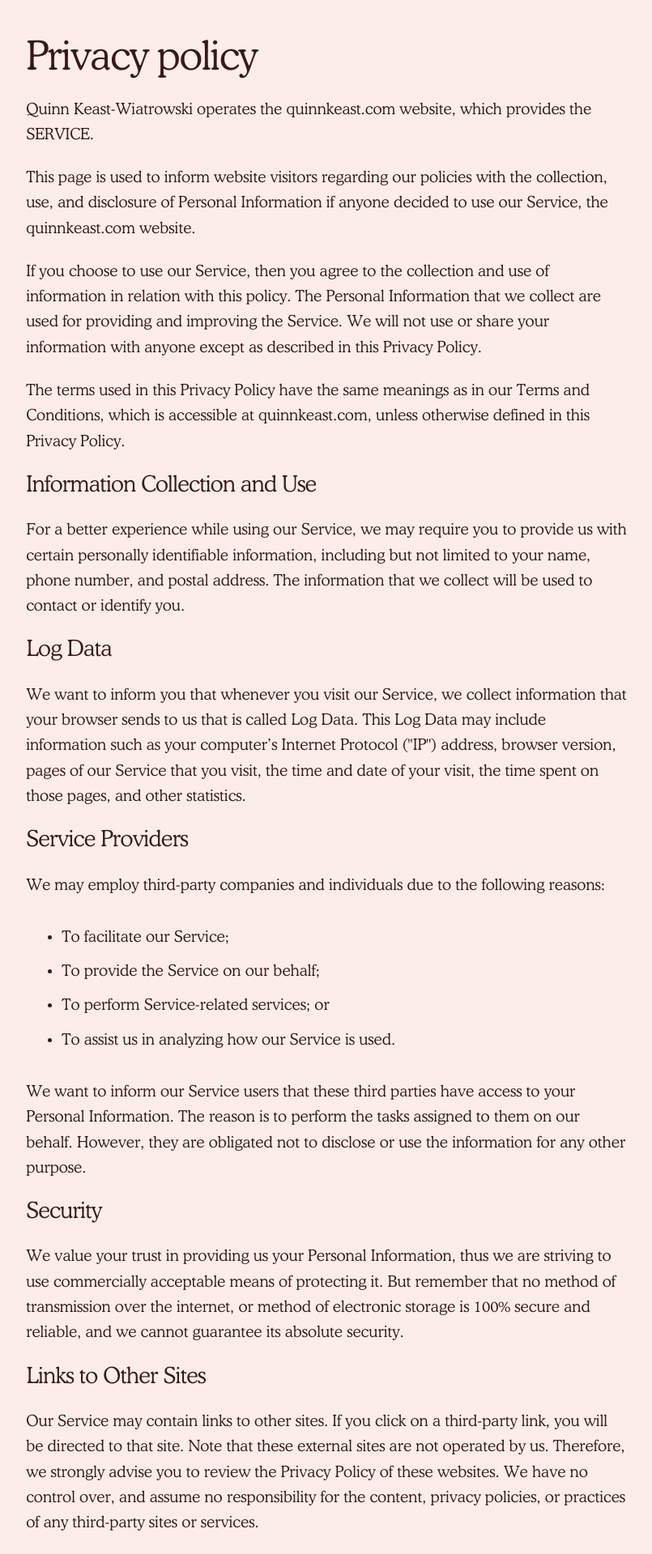
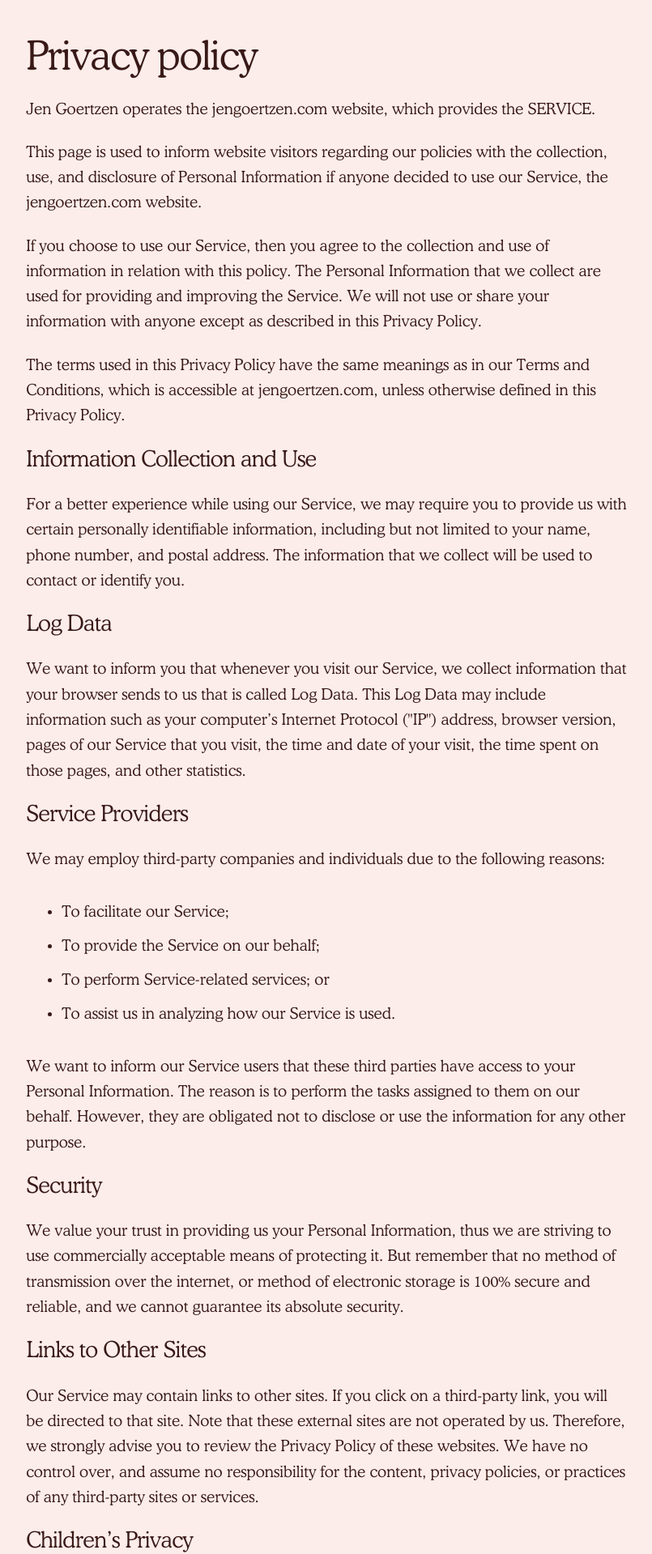
Before and after one commit to quinnkeast/jengoertzen-website, a Next.js app: page /privacy in a window 1280 px wide. Shown: the part 260-2179 px from the top of the page at 81% size, without its empty margins (237-1042 px from the left). Built offline with nearby package versions, Linux system fonts and the light colour scheme.

Commit message:
Update impressum and privacy policy

```diff
--- a/pages/impressum.js
+++ b/pages/impressum.js
@@ -5,18 +5,16 @@ function Impressum() {
   return (
     <Layout>
       <Head>
-        <title>Impessum | Quinn Keast</title>
+        <title>Impessum | Jen Goertzen</title>
       </Head>
       <div className="grid md:grid-cols-5">
         <div className="col-span-3 col-start-2 content">
-        <h3>Quinn Keast-Wiatrowski</h3>
-        <p>
-          <a href="mailto:hello@quinnkeast.com">hello@quinnkeast.com</a>
-          <br />
-          Dieffenbachstrasse 58, 10967 Berlin
-          <br />
-          Tax Identification Number: 14/377/05054 VAT ID: DE330241562
-        </p>
+          <h3>Jen Goertzen</h3>
+          <p>
+            <a href="mailto:jen@jengoertzen.com">jen@jengoertzen.com</a>
+            <br />
+            Dieffenbachstrasse 58, 10967 Berlin
+          </p>
         </div>
       </div>
     </Layout>
--- a/pages/privacy.js
+++ b/pages/privacy.js
@@ -5,19 +5,19 @@ function Privacy() {
   return (
     <Layout>
       <Head>
-        <title>Privacy Policy | Quinn Keast</title>
+        <title>Privacy Policy | Jen Goertzen</title>
       </Head>
       <div className="grid md:grid-cols-5">
         <div className="col-span-3 col-start-2 post-content">
           <h1>Privacy policy</h1>
           <p className="text-xl">
-            Quinn Keast-Wiatrowski operates the quinnkeast.com website, which
-            provides the SERVICE.
+            Jen Goertzen operates the jengoertzen.com website, which provides
+            the SERVICE.
           </p>
           <p>
             This page is used to inform website visitors regarding our policies
             with the collection, use, and disclosure of Personal Information if
-            anyone decided to use our Service, the quinnkeast.com website.
+            anyone decided to use our Service, the jengoertzen.com website.
           </p>
 
           <p>
@@ -30,7 +30,7 @@ function Privacy() {
 
           <p>
             The terms used in this Privacy Policy have the same meanings as in
-            our Terms and Conditions, which is accessible at quinnkeast.com,
+            our Terms and Conditions, which is accessible at jengoertzen.com,
             unless otherwise defined in this Privacy Policy.
           </p>
 
@@ -97,7 +97,7 @@ function Privacy() {
             policies, or practices of any third-party sites or services.
           </p>
 
-          <h3>Children's Privacy</h3>
+          <h3>Children’s Privacy</h3>
 
           <p>
             Our Services do not address anyone under the age of 13. We do not
```
